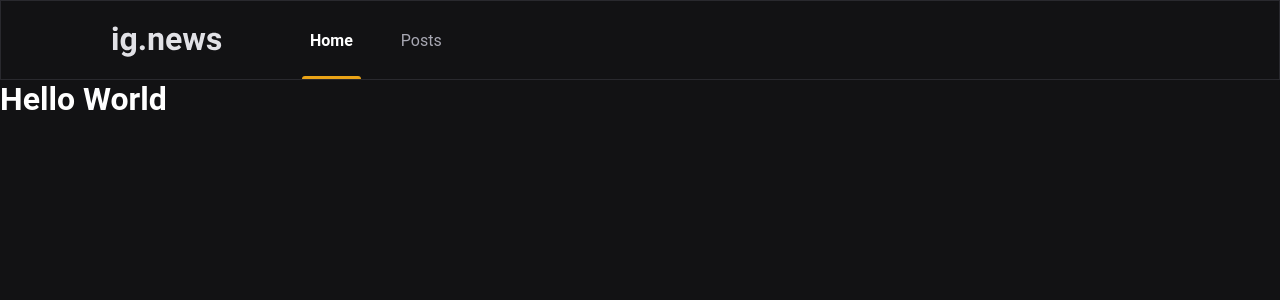
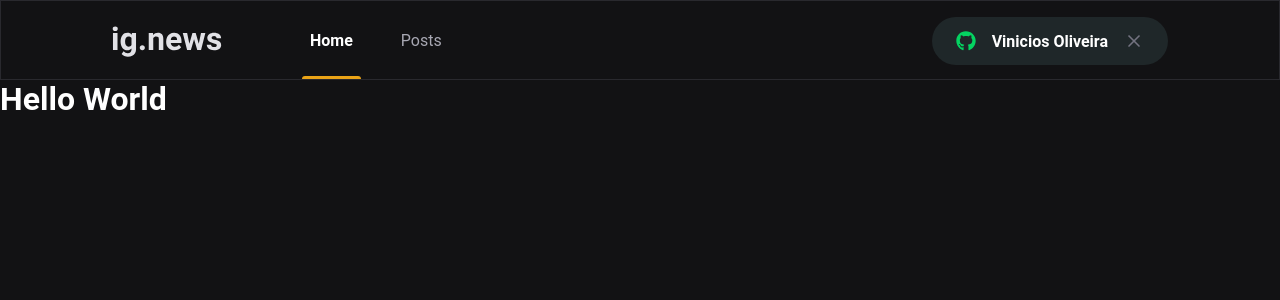
Before and after one commit to viniciosComerciante/igNews, a Next.js app in the folder ignews/: page / in a window 1280 px wide. Shown: the top 300 px of the page. Built offline with nearby package versions, Linux system fonts and the light colour scheme.

Commit message:
signInButton

```diff
--- a/ignews/package.json
+++ b/ignews/package.json
@@ -12,6 +12,7 @@
     "next": "12.1.0",
     "react": "17.0.2",
     "react-dom": "17.0.2",
+    "react-icons": "^4.3.1",
     "sass": "^1.49.9"
   },
   "devDependencies": {
--- a/ignews/src/components/Header/index.tsx
+++ b/ignews/src/components/Header/index.tsx
@@ -1,4 +1,5 @@
 import React from "react";
+import SignInButton from "../SignInButton";
 import styles from "./styles.module.scss";
 
 export function Header() {
@@ -10,6 +11,7 @@
           <a className={styles.active}>Home</a>
           <a>Posts</a>
         </nav>
+        <SignInButton />
       </div>
     </header>
   );
--- a/ignews/src/components/Header/styles.module.scss
+++ b/ignews/src/components/Header/styles.module.scss
@@ -48,4 +48,8 @@
       }
     }
   }
+
+  button {
+    margin-left: auto;
+  }
 }
--- /dev/null
+++ b/ignews/src/components/SignInButton/index.tsx
@@ -0,0 +1,23 @@
+import React from "react";
+import { FaGithub } from "react-icons/fa";
+import { FiX } from "react-icons/fi";
+import styles from "./styles.module.scss";
+
+function SignInButton() {
+  const isUserLoggedIn = true;
+
+  return isUserLoggedIn ? (
+    <button type="button" className={styles.signInButton}>
+      <FaGithub color="#04d361" />
+      Vinicios Oliveira
+      <FiX color="#737380" className={styles.closeIcon} />
+    </button>
+  ) : (
+    <button type="button" className={styles.signInButton}>
+      <FaGithub color="#eba417" />
+      Sign in with Github
+    </button>
+  );
+}
+
+export default SignInButton;
--- /dev/null
+++ b/ignews/src/components/SignInButton/styles.module.scss
@@ -0,0 +1,33 @@
+.signInButton {
+  height: 3rem;
+  border-radius: 3rem;
+  background: var(--gray-850);
+  border: 0;
+  padding: 0 1.5rem;
+
+  display: flex;
+  align-items: center;
+  justify-content: center;
+
+  color: var(--white);
+  font-weight: bold;
+
+  svg {
+    width: 20px;
+    height: 20px;
+  }
+
+  svg:first-child {
+    margin-right: 1rem;
+  }
+
+  transition: filter 0.2s;
+
+  svg.closeIcon {
+    margin-left: 1rem;
+  }
+
+  &:hover {
+    filter: brightness(0.8);
+  }
+}
--- a/ignews/src/styles/global.scss
+++ b/ignews/src/styles/global.scss
@@ -10,6 +10,7 @@
   --gray-300: #a8a8b3;
   --gray-900: #121214;
   --gray-800: #29292e;
+  --gray-850: #1f2729;
   --cyan-500: #61dafb;
   --yellow-500: #eba417;
 }
```
Also changed, not shown: 1 other file (tests, documents, lock files or other folders).
